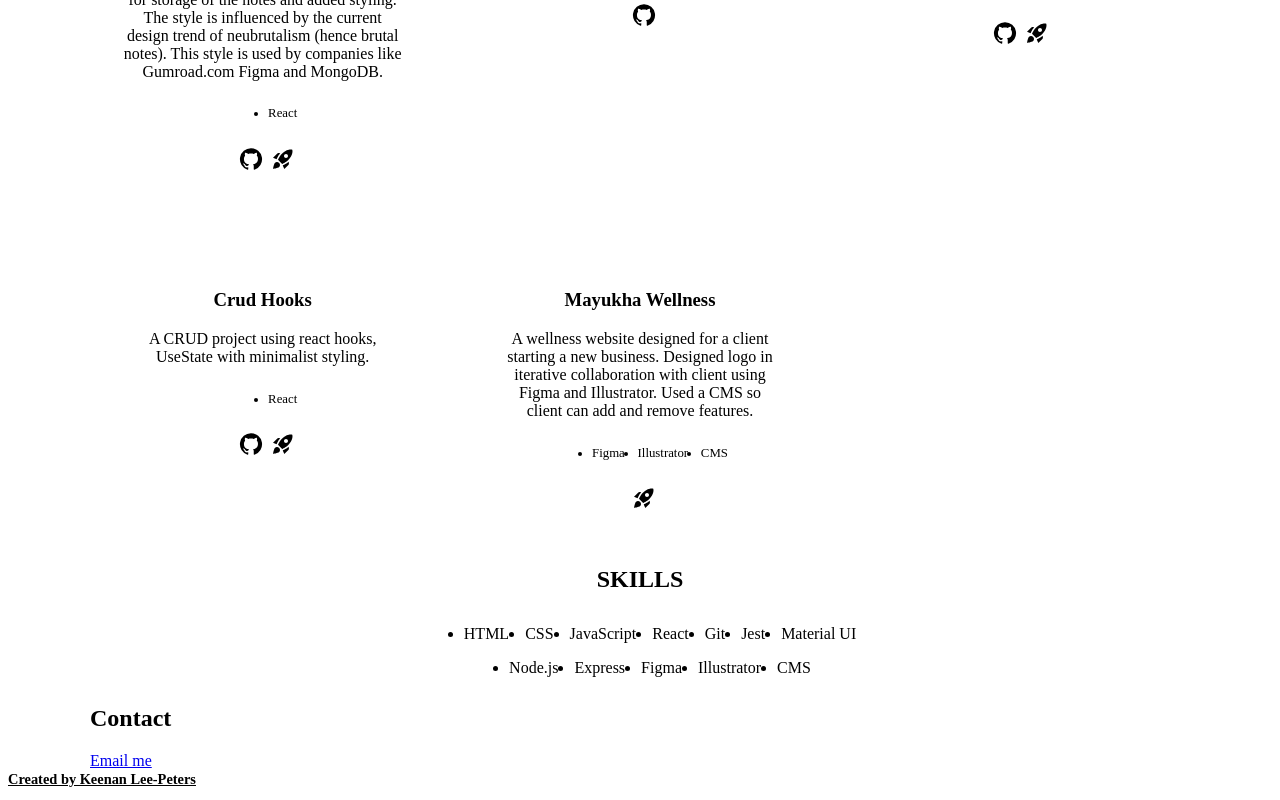
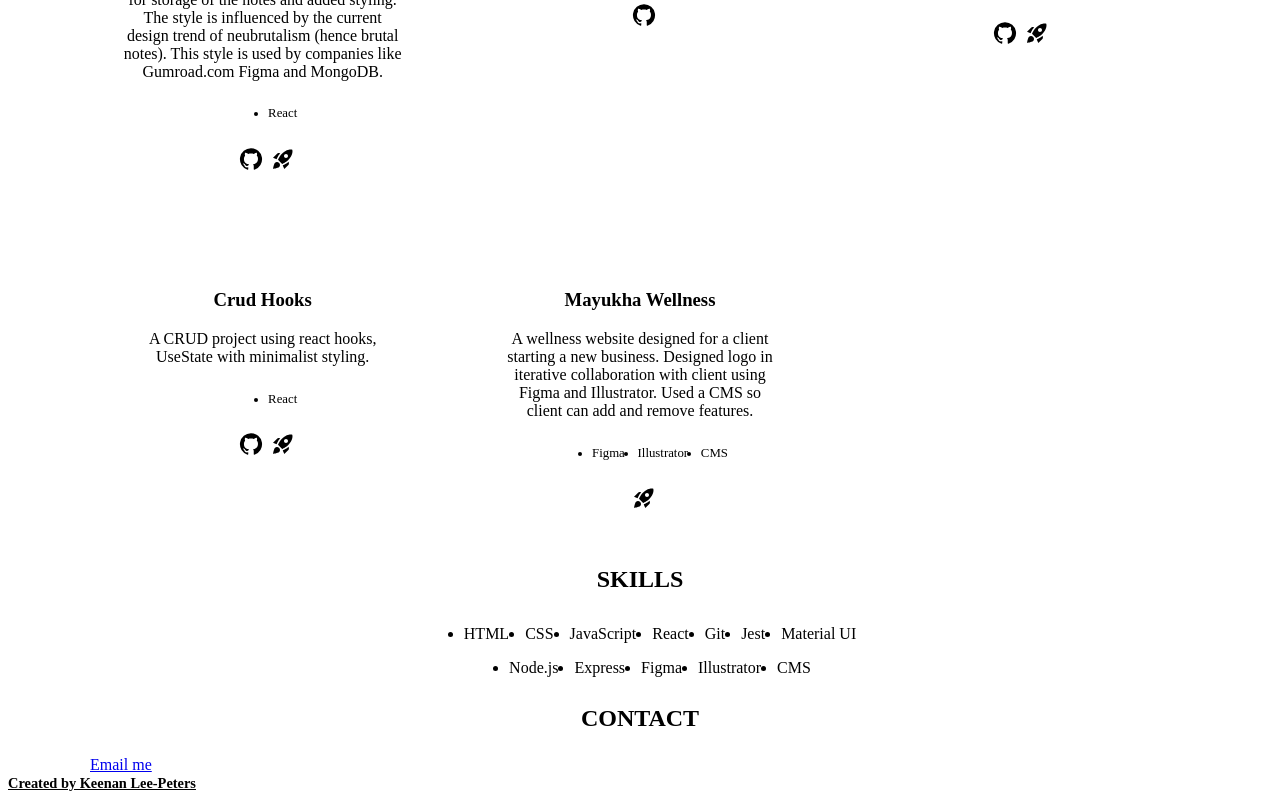
Before and after one commit to klp1130/portfolio2, a React (Create React App) app: page / in a window 1280 px wide. Shown: the part 693-1493 px from the top of the page. Built offline with nearby package versions, Linux system fonts and the light colour scheme.

Commit message:
contact css

```diff
--- a/src/components/About/About.js
+++ b/src/components/About/About.js
@@ -37,7 +37,7 @@ const About = () => {
                 </a>
             )}
 
-            {social && (
+            {social.linkedin && (
                 <a
                   href={social.linkedin}
                   className='link link--icon'
--- a/src/components/Contact/Contact.js
+++ b/src/components/Contact/Contact.js
@@ -6,7 +6,7 @@ const Contact = () => {
 
     return (
         <section id='contact'>
-            <h2>Contact</h2>
+            <h2 className='section__title'>Contact</h2>
             <a href={`mailto:${contact.email}`}>
                 <span type='button'>
                     Email me
```
